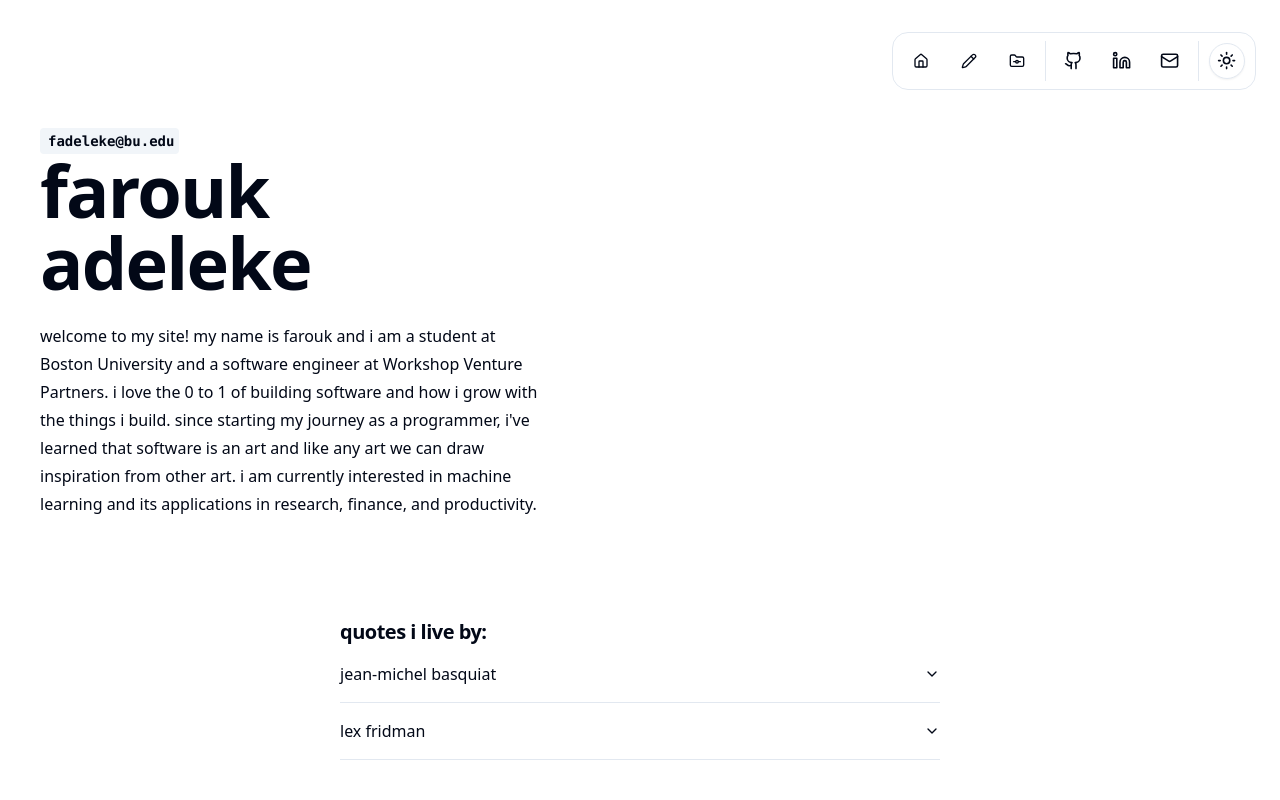
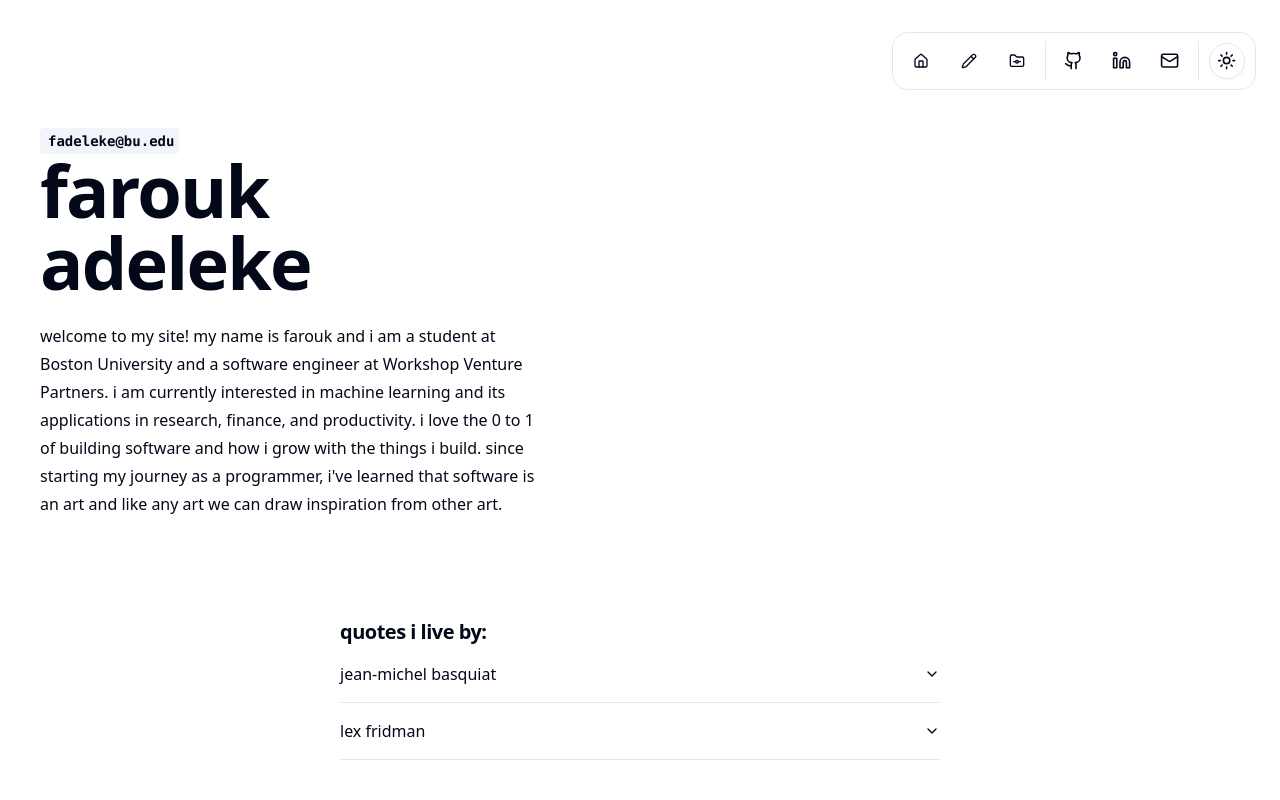
Before and after one commit to Fadeleke57/tailwind_portfolio, a Next.js app: page / in a window 1280 px wide. Shown: the top 800 px of the page. Built offline with nearby package versions, Linux system fonts and the light colour scheme.

Commit message:
update to landing text

```diff
--- a/sections/Landing.tsx
+++ b/sections/Landing.tsx
@@ -26,11 +26,12 @@ function Landing() {
         </h1>
         <p className="leading-7 [&:not(:first-child)]:mt-6 max-w-lg mb-3">
           welcome to my site! my name is farouk and i am a student at Boston
-          University and a software engineer at Workshop Venture Partners. i
-          love the 0 to 1 of building software and how i grow with the things i
-          build. since starting my journey as a programmer, i've learned that
-          software is an art and like any art we can draw inspiration from other
-          art. i am currently interested in machine learning and its applications in research, finance, and productivity.
+          University and a software engineer at Workshop Venture Partners. i am
+          currently interested in machine learning and its applications in
+          research, finance, and productivity. i love the 0 to 1 of building
+          software and how i grow with the things i build. since starting my
+          journey as a programmer, i've learned that software is an art and like
+          any art we can draw inspiration from other art.
         </p>
       </div>
       <div className="w-full lg:w-1/2 flex flex-col justify-center">
```
